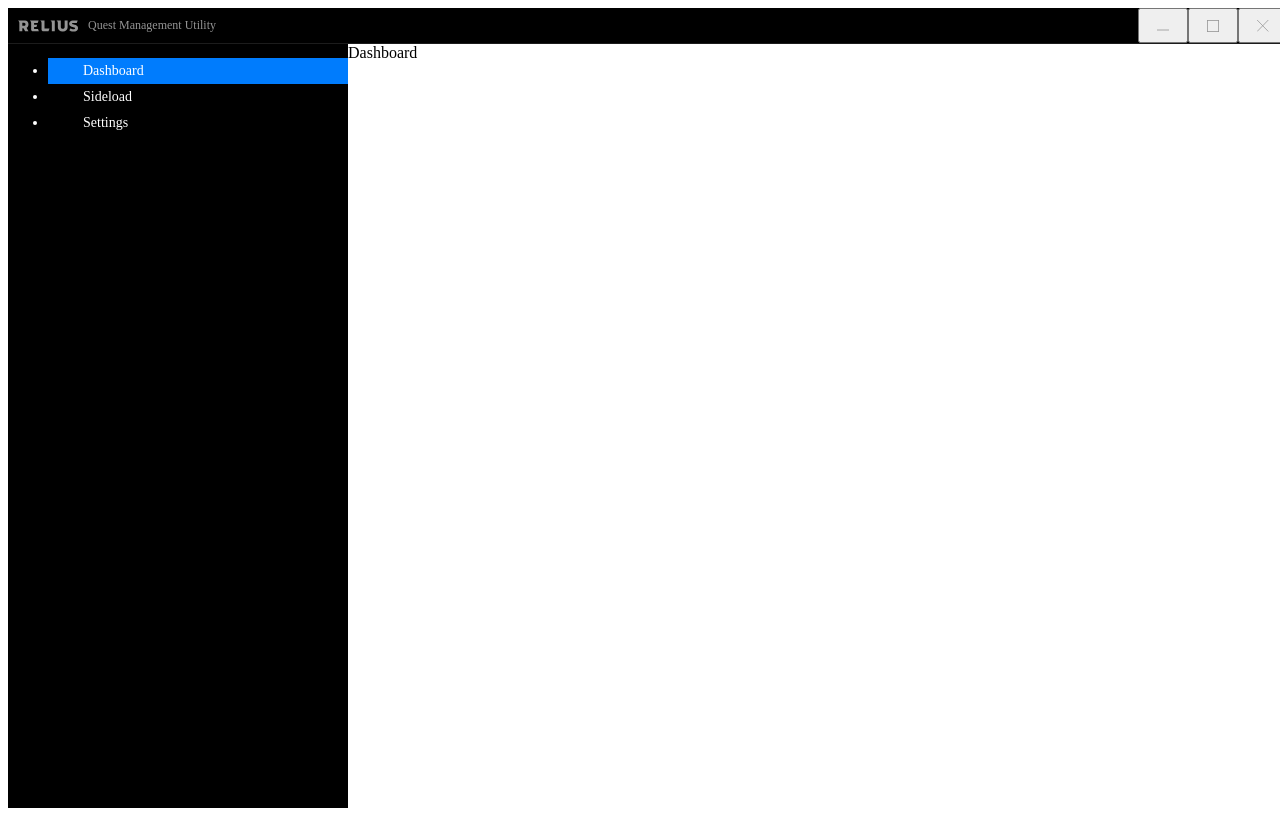
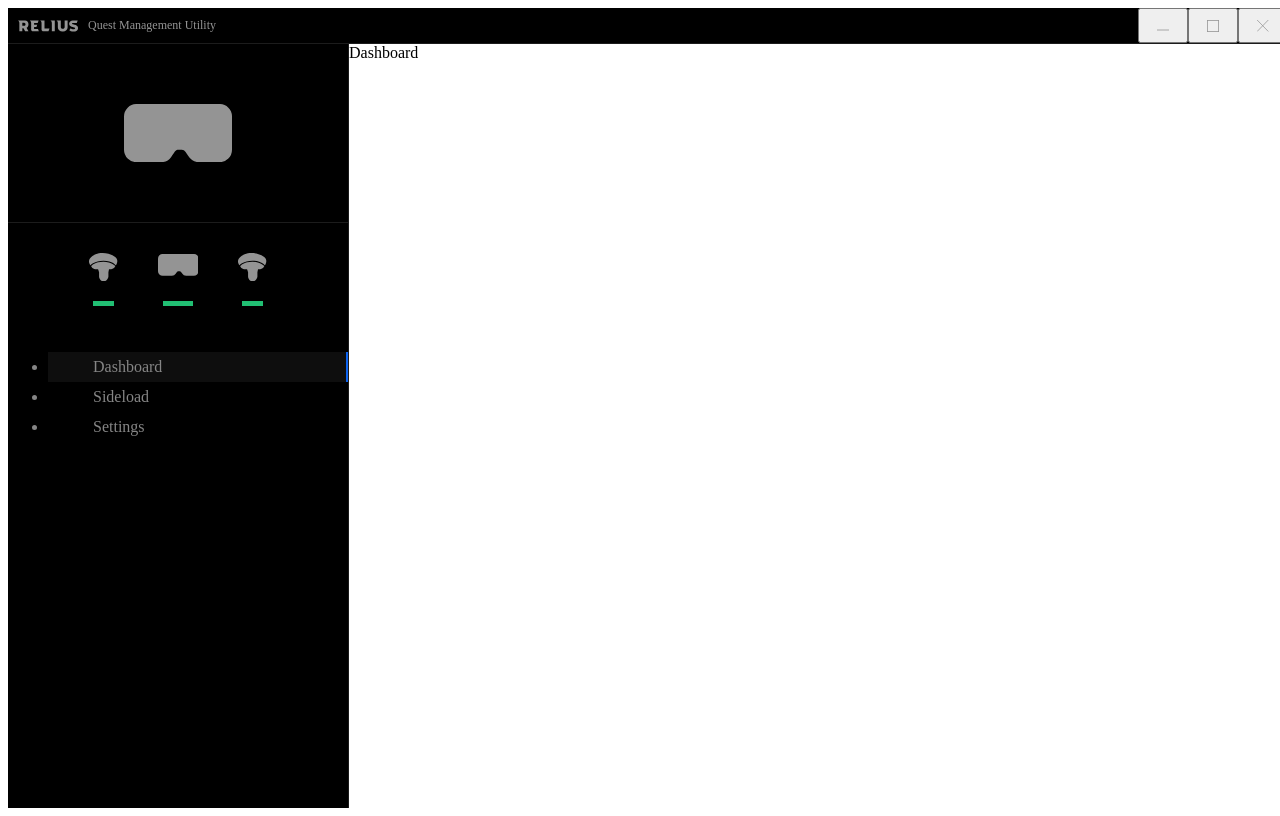
Before and after one commit to markk112/relius-qmu, a Vue app: page / in a window 1280 px wide. Built offline with nearby package versions, Linux system fonts and the light colour scheme; the HTML template or start-up script is replaced by a standard one.

Commit message:
sidebar styling complete

```diff
--- a/src/App.vue
+++ b/src/App.vue
@@ -77,6 +77,8 @@ export default {
 }
 #sidebar {
   height: 100%;
+  width: 340px;
   background-color: #000000;
+  border-right: 1px solid #1c1c1c;
 }
 </style>
--- a/src/assets/css/global.css
+++ b/src/assets/css/global.css
@@ -53,6 +53,8 @@ body {
   min-height: 100vh;
   text-rendering: optimizeSpeed;
   line-height: 1.5;
+  border: 1px solid #1c1c1c;
+  overflow: hidden;
 }
 
 html,
--- a/src/background.js
+++ b/src/background.js
@@ -19,6 +19,7 @@ async function createWindow() {
     minHeight: 830,
     width: 1200,
     height: 830,
+    backgroundColor: '#000000',
     webPreferences: {
       contextIsolation: true,
       preload: path.join(__dirname, 'preload.js'),
--- a/src/components/Sidebar/BatteryIndicator.vue
+++ b/src/components/Sidebar/BatteryIndicator.vue
@@ -1,13 +1,89 @@
 <template>
-
+    <div id="battery-indicator">
+        <div class="columns">
+            <div class="column">
+                <svg xmlns="http://www.w3.org/2000/svg" width="28.326" height="28.3" viewBox="0 0 28.326 28.3">
+                    <path
+                        id="Path_49"
+                        data-name="Path 49"
+                        d="M10.081,23.594V19.263L9.192,16.6c-.074-.1-.144-.2-.21-.307-5.928.641-6.82-3.25-6.82-3.25.732-.622,3.978-3.355,7.119-3.711a19.639,19.639,0,0,1,10.588.1l.01.021c2.9.643,5.715,3.014,6.391,3.588,0,0-.833,3.63-6.231,3.3l-.623,2.915v4.332s-.447,4.705-4.78,4.705S10.081,23.594,10.081,23.594ZM14.551,7.7c-9.2,0-13.1,4.539-13.156,4.6C-3.144,6.153,4.382,1.384,9.841.35s12.064.23,16.374,3.677S26.9,12.3,26.9,12.3,23.748,7.7,14.551,7.7Z"
+                        transform="translate(0 0)"
+                        fill="#949494"
+                    />
+                </svg>
+                <div class="progress">
+                    <div class="bar"></div>
+                </div>
+            </div>
+            <div class="column">
+                <svg xmlns="http://www.w3.org/2000/svg" width="40.5" height="21.817" viewBox="0 0 40.5 21.817">
+                    <path
+                        id="Path_1"
+                        data-name="Path 1"
+                        d="M0,10.845V4.762A4.671,4.671,0,0,1,4.78,0h30.9A4.665,4.665,0,0,1,40.5,4.823V17.088a4.672,4.672,0,0,1-4.722,4.722H28.281a4.655,4.655,0,0,1-4.1-2.188c-.388-.58-.772-1.161-1.16-1.74a1.58,1.58,0,0,0-1.394-.742c-2.138,0-2.044-.142-3.253,1.719-.22.341-.438.685-.68,1.008A4.521,4.521,0,0,1,13.955,21.8q-4.623.03-9.246,0A4.662,4.662,0,0,1,0,17.075Z"
+                        transform="translate(0.003)"
+                        fill="#949494"
+                    />
+                </svg>
+                <div class="progress centre">
+                    <div class="bar"></div>
+                </div>
+            </div>
+            <div class="column">
+                <svg xmlns="http://www.w3.org/2000/svg" width="28.326" height="28.3" viewBox="0 0 28.326 28.3">
+                    <path
+                        id="Path_49"
+                        data-name="Path 49"
+                        d="M10.081,23.594V19.263L9.192,16.6c-.074-.1-.144-.2-.21-.307-5.928.641-6.82-3.25-6.82-3.25.732-.622,3.978-3.355,7.119-3.711a19.639,19.639,0,0,1,10.588.1l.01.021c2.9.643,5.715,3.014,6.391,3.588,0,0-.833,3.63-6.231,3.3l-.623,2.915v4.332s-.447,4.705-4.78,4.705S10.081,23.594,10.081,23.594ZM14.551,7.7c-9.2,0-13.1,4.539-13.156,4.6C-3.144,6.153,4.382,1.384,9.841.35s12.064.23,16.374,3.677S26.9,12.3,26.9,12.3,23.748,7.7,14.551,7.7Z"
+                        transform="translate(0 0)"
+                        fill="#949494"
+                    />
+                </svg>
+                <div class="progress">
+                    <div class="bar"></div>
+                </div>
+            </div>
+        </div>
+    </div>
 </template>
 
 <script>
 export default {
-    name: "Battery Indicator",
+    name: 'Battery Indicator',
 };
 </script>
 
-<style>
+<style scoped>
+#battery-indicator {
+    padding: 30px 0;
+}
+progress {
+    width: 40px;
+}
+.columns {
+    display: flex;
+    justify-content: center;
+    align-items: center;
+}
+.column {
+    padding: 0 20px;
+    display: flex;
+    flex-flow: column;
+    align-items: center;
+}
+.progress.centre {
+    margin-top: 25px;
+}
+.progress {
+    margin-top: 20px;
+    width: 75%;
+    height: 5px;
+    background-color: #000000;
+}
+.bar {
+    height: inherit;
+    width: 100%;
+    background-color: #21bf73;
+}
 
 </style>
--- a/src/components/Sidebar/ConnectionIndicator.vue
+++ b/src/components/Sidebar/ConnectionIndicator.vue
@@ -1,13 +1,29 @@
 <template>
-
+    <div id="connection-indicator">
+        <svg xmlns="http://www.w3.org/2000/svg" width="108" height="58.178" viewBox="0 0 108 58.178">
+            <path
+                id="Path_1"
+                data-name="Path 1"
+                d="M0,28.921V12.7A12.456,12.456,0,0,1,12.752,0h82.4A12.441,12.441,0,0,1,108,12.862V45.567A12.458,12.458,0,0,1,95.405,58.159H75.42a12.413,12.413,0,0,1-10.928-5.835c-1.034-1.546-2.059-3.1-3.093-4.639a4.214,4.214,0,0,0-3.718-1.98c-5.7,0-5.452-.379-8.673,4.585-.588.909-1.167,1.826-1.813,2.688a12.056,12.056,0,0,1-9.978,5.164q-12.329.081-24.657,0A12.433,12.433,0,0,1,0,45.534Z"
+                transform="translate(0.003)"
+                fill="#949494"
+            />
+        </svg>
+    </div>
 </template>
 
 <script>
 export default {
-    name: "Connection Status",
+    name: 'Connection Indicator',
 };
 </script>
 
 <style scoped>
-
+#connection-indicator {
+    display: flex;
+    justify-content: center;
+    align-items: center;
+    padding: 60px 0;
+    border-bottom: 1px solid #1c1c1c;
+}
 </style>
--- a/src/components/Sidebar/Nav.vue
+++ b/src/components/Sidebar/Nav.vue
@@ -1,15 +1,12 @@
 <template>
     <div id="nav">
         <ul>
-            <li>
-                <a :class="{ 'is-active': (currentView === 'dashboard') }" @click="handleView($event)">Dashboard</a>
-            </li>
-            <li>
-                <a :class="{ 'is-active': (currentView === 'sideload') }" @click="handleView($event)">Sideload</a>
-            </li>
-            <li>
-                <a :class="{ 'is-active': (currentView === 'settings') }" @click="handleView($event)">Settings</a>
-            </li>
+            <li><a :class="{ 'is-active': currentView === 'dashboard' }"
+            @click="handleView($event)">Dashboard</a></li>
+            <li><a :class="{ 'is-active': currentView === 'sideload' }"
+            @click="handleView($event)">Sideload</a></li>
+            <li><a :class="{ 'is-active': currentView === 'settings' }"
+            @click="handleView($event)">Settings</a></li>
         </ul>
     </div>
 </template>
@@ -21,40 +18,33 @@ export default {
         currentView: String,
     },
     methods: {
-      handleView (e) {
+        handleView(e) {
             if (!e.srcElement.classList.contains('is-active')) {
                 this.$emit('changeCurrentView', e.srcElement.innerHTML.toLowerCase());
             }
-      }
-    }
-}
+        },
+    },
+};
 </script>
 
 <style scoped>
 #nav {
-  color: #fff;
-  width: 340px;
-  font-size: 14px;
-}
-
-#nav ul li.heading {
-  font-weight: 600;
-  padding-top: 3px;
-  padding-bottom: 3px;
-  padding-left: 20px;
+    color: #858585;
+    font-size: 16px;
+    font-family: 'Segoe-UI-Regular';
 }
 
 #nav ul li a {
     display: block;
-  padding-top: 5px;
-  padding-bottom: 5px;
-  padding-left: 35px;
+    padding-top: 6px;
+    padding-bottom: 6px;
+    padding-left: 45px;
     font-size: inherit;
     cursor: pointer;
 }
 
 #nav ul li a.is-active {
-  background-color: #007cfd;
+    border-right: 2px solid #0e64ef;
+    background-color: #0e0e0e;
 }
-
 </style>
```
Lines whose indentation alone changed are shown as unchanged.
